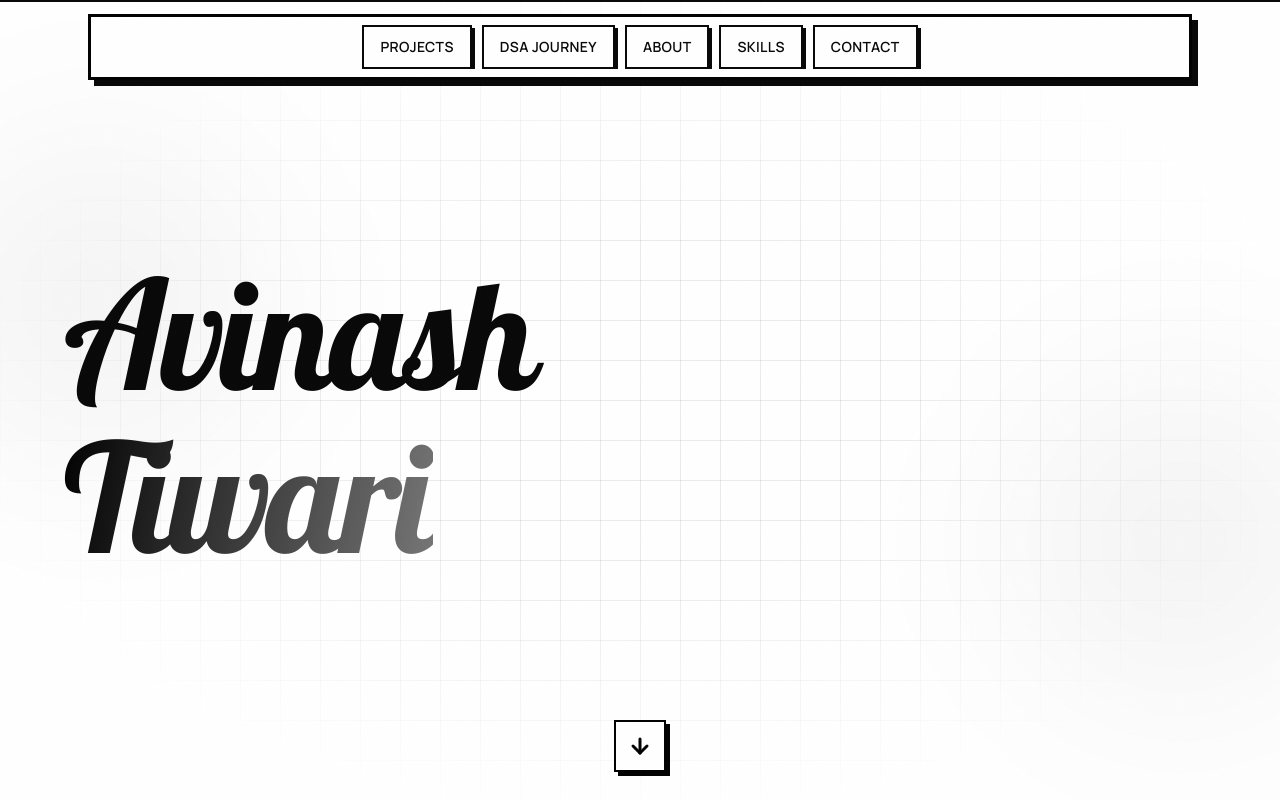
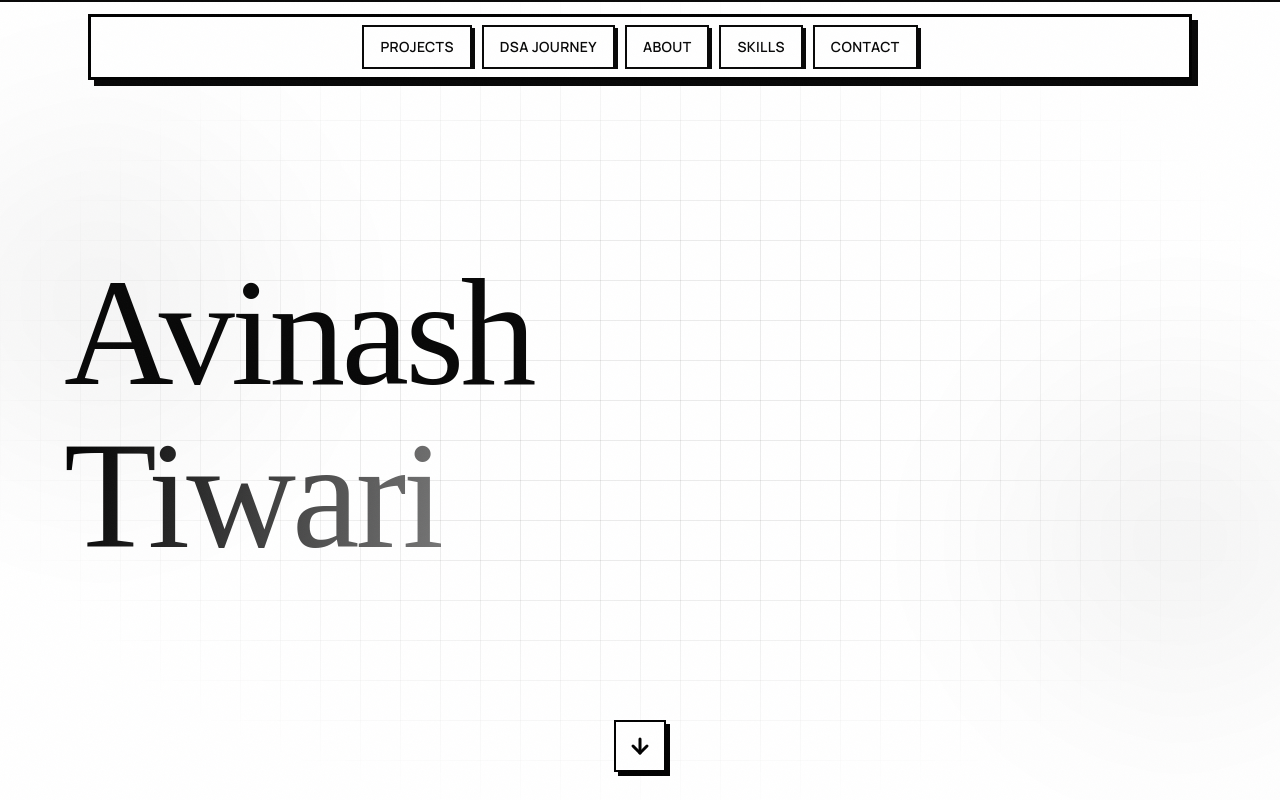
Before and after one commit to AVINASHTIWARI14/portfolio, a React (Vite) app: page / in a window 1280 px wide. Shown: the top 800 px of the page. Built offline with nearby package versions, Linux system fonts and the light colour scheme.

Commit message:
Replace Lobster font with Allura

```diff
--- a/src/components/portfolio/Hero.tsx
+++ b/src/components/portfolio/Hero.tsx
@@ -12,7 +12,7 @@ export function Hero() {
 
       <div className="relative mx-auto grid w-full max-w-6xl items-center gap-8">
         <div className="relative z-10 min-w-0">
-          <h1 className="font-[Lobster] text-left text-[clamp(4rem,12vw,9.5rem)] leading-[0.95] tracking-tight">
+          <h1 className="font-[Allura] text-left text-[clamp(4rem,12vw,9.5rem)] leading-[0.95] tracking-tight">
             <span className="sr-only">Avinash Tiwari</span>
             <span aria-hidden="true" className="block overflow-hidden pb-[0.12em]">
               <motion.span className="block" initial={reduce ? false : { y: "110%" }} animate={{ y: 0 }} transition={{ duration: 0.9, delay: 0.1, ease: [0.22, 1, 0.36, 1] }}>
```
